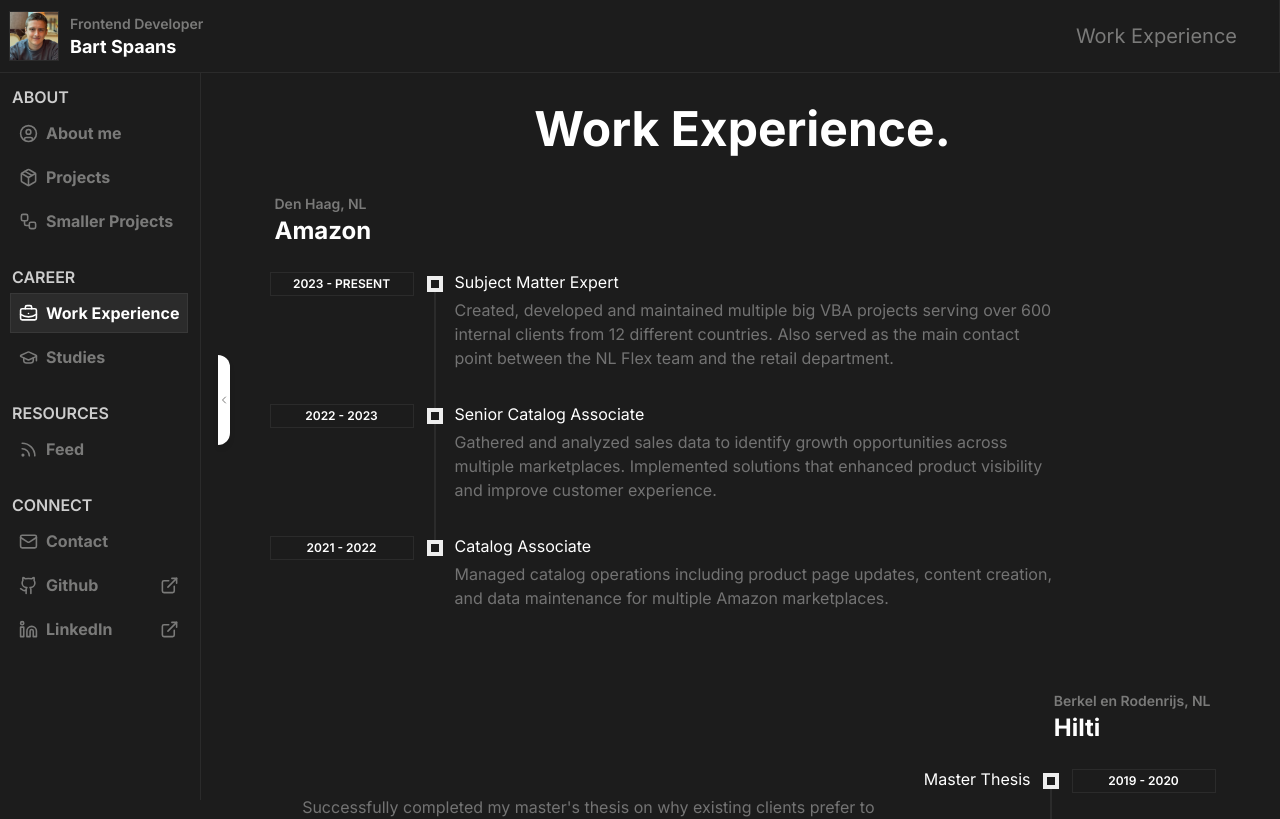
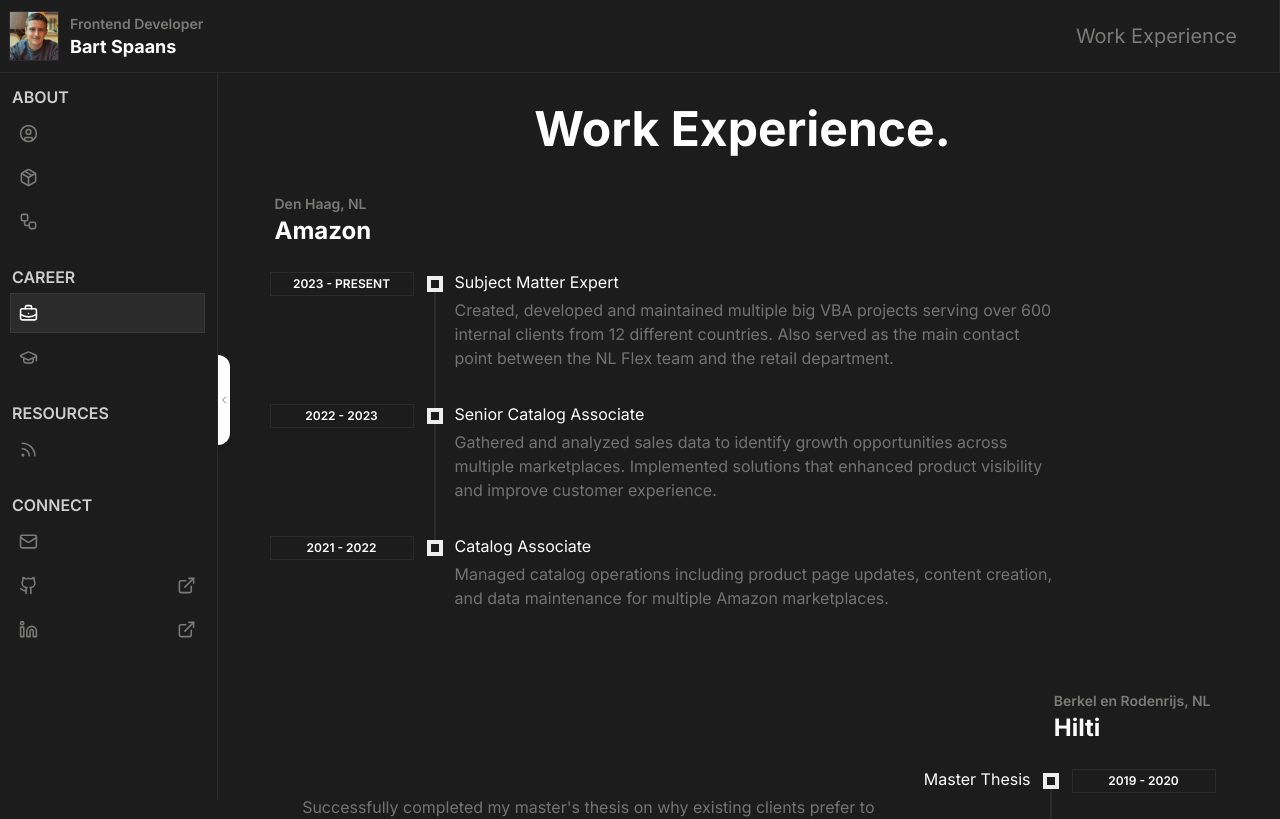
Before and after one commit to spaansba/Portfolio, a Next.js app: page /career in a window 1280 px wide. Shown: the top 819 px of the page. Built offline with nearby package versions, Linux system fonts and the light colour scheme.

Commit message:
testing in prod2

```diff
--- a/src/app/_components/Navigation/DesktopNavigation/DesktopNavigation.tsx
+++ b/src/app/_components/Navigation/DesktopNavigation/DesktopNavigation.tsx
@@ -16,7 +16,7 @@ function DesktopNavigation() {
           layout
           initial={false}
           className={`flex flex-col bg-SecondaryGray `}
-          // animate={{ width: isSidebarOpen ? SIDEBAR_OPEN_WIDTH : SIDEBAR_CLOSED_WIDTH }}
+          animate={{ width: isSidebarOpen ? SIDEBAR_OPEN_WIDTH : SIDEBAR_CLOSED_WIDTH }}
           transition={{ duration: 0.4, ease: "easeInOut" }}
         >
           <div className="ml-[10px] overflow-x-hidden scrollbar-hide h-full">
--- a/src/app/_components/Navigation/NavigationItem.tsx
+++ b/src/app/_components/Navigation/NavigationItem.tsx
@@ -48,7 +48,7 @@ function NavigationItem({ page }: NaviationItemProps) {
             } transition-colors duration-300`}
           />
         </div>
-        <AnimatePresence initial={false} mode="wait">
+        {/* <AnimatePresence initial={false} mode="wait">
           {showFullContent && (
             <motion.span
               className={`${
@@ -62,7 +62,7 @@ function NavigationItem({ page }: NaviationItemProps) {
               {page.name}
             </motion.span>
           )}
-        </AnimatePresence>
+        </AnimatePresence> */}
       </div>
       {showFullContent && page.isOutsideLink && (
         <ExternalLink
```
